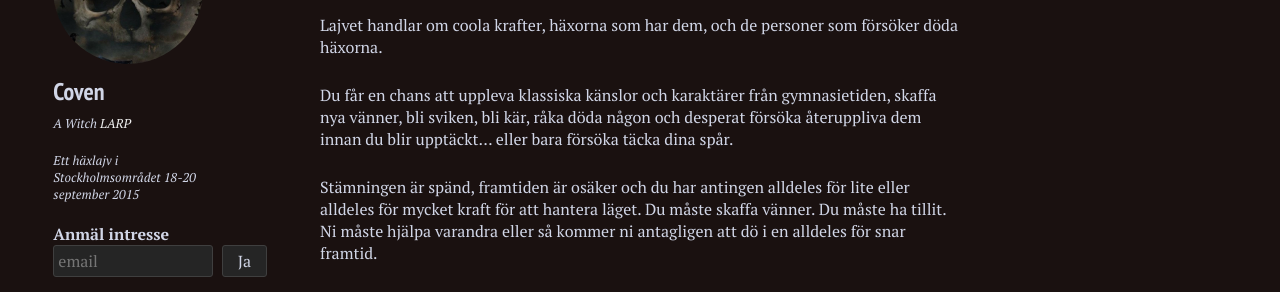
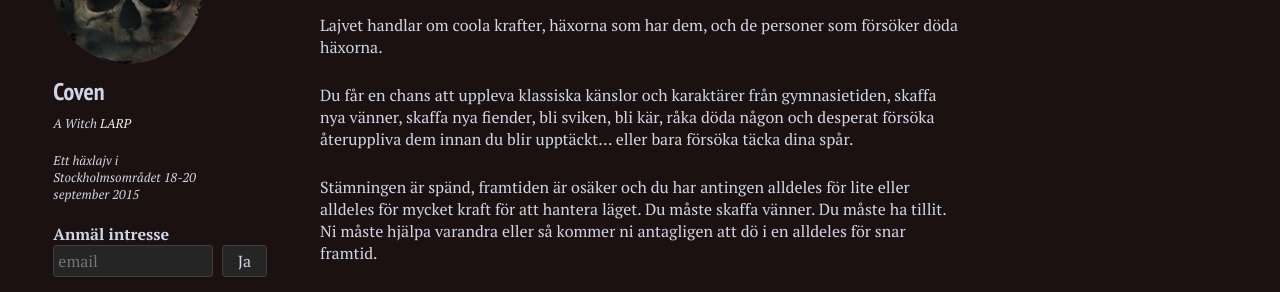
Before and after one commit to stanislavb/www.coven.nu, a Jekyll site: the page built from om-lajvet/index.md, in a window 1280 px wide. Shown: the part 613-905 px from the top of the page. Built offline with Jekyll 4.4.1, drawn with Linux system fonts in a browser that asks for light colours; nearby versions of some CDN libraries.

Commit message:
Update index.md

```diff
--- a/om-lajvet/index.md
+++ b/om-lajvet/index.md
@@ -21,7 +21,7 @@
 
 Lajvet handlar om coola krafter, häxorna som har dem, och de personer som försöker döda häxorna.
 
-Du får en chans att uppleva klassiska känslor och karaktärer från gymnasietiden, skaffa nya vänner, bli sviken, bli kär, råka döda någon och desperat försöka återuppliva dem innan du blir upptäckt... eller bara försöka täcka dina spår.
+Du får en chans att uppleva klassiska känslor och karaktärer från gymnasietiden, skaffa nya vänner, skaffa nya fiender, bli sviken, bli kär, råka döda någon och desperat försöka återuppliva dem innan du blir upptäckt... eller bara försöka täcka dina spår.
 
 Stämningen är spänd, framtiden är osäker och du har antingen alldeles för lite eller alldeles för mycket kraft för att hantera läget. Du måste skaffa vänner. Du måste ha tillit. Ni måste hjälpa varandra eller så kommer ni antagligen att dö i en alldeles för snar framtid.
 
```
